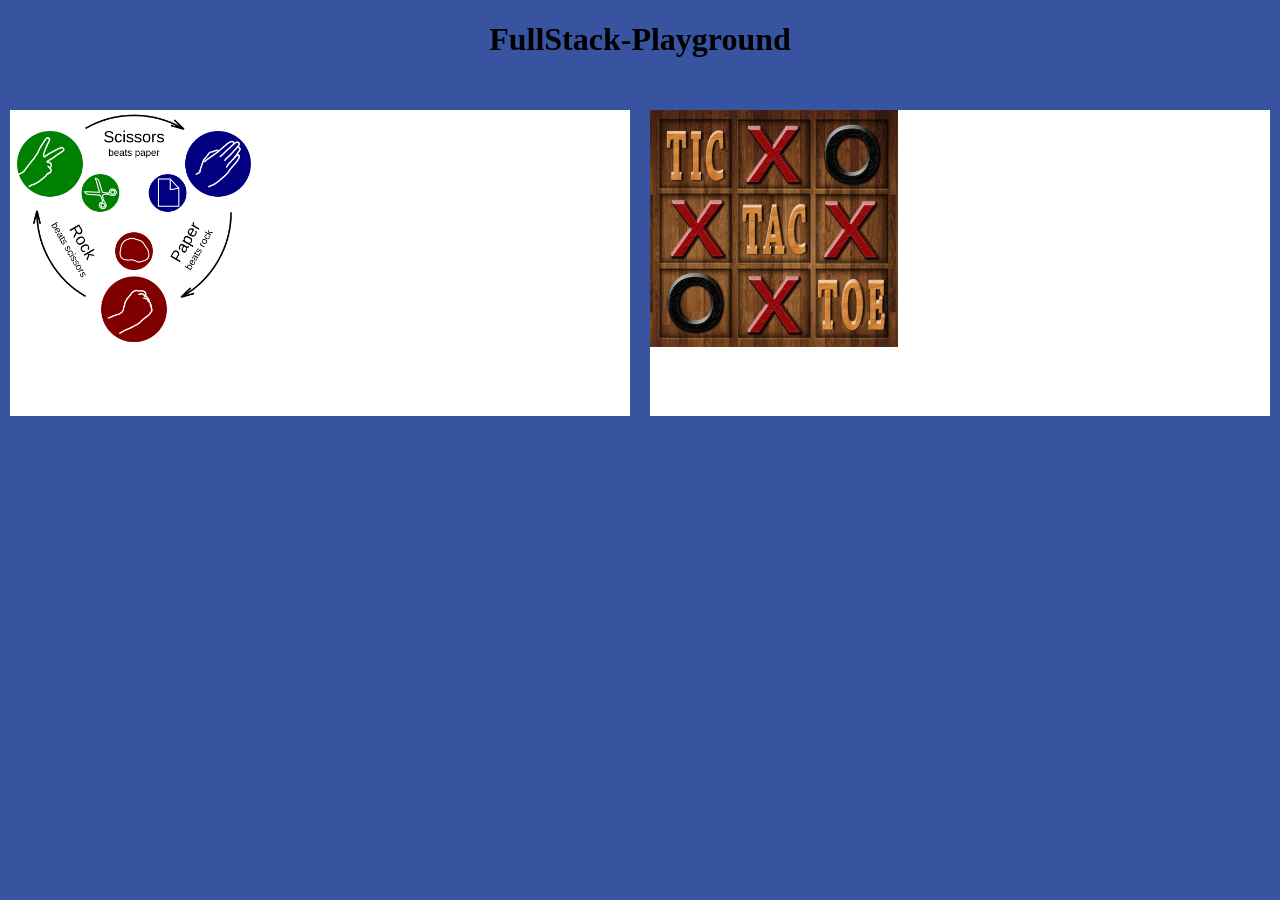
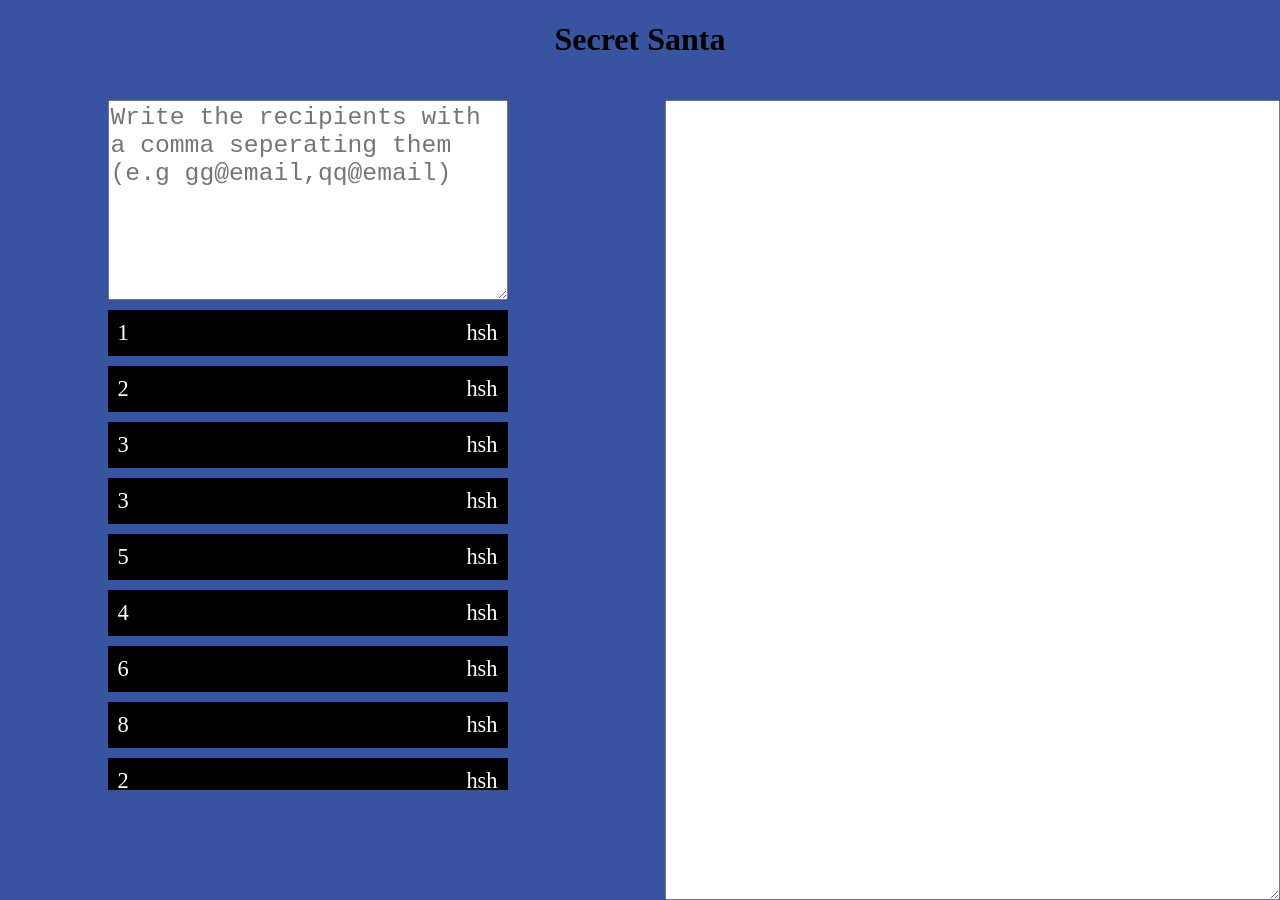
Before and after one commit to Panagiotis-Oikonomou/FullStack-Playground, a React (Vite) app in the folder Client/: page /secret-santa in a window 1280 px wide. Before the commit this address led to /. Before the commit the page ends 800 px from the top, so only its background shows below. Built offline with nearby package versions, Linux system fonts and the light colour scheme.

Commit message:
Made the add recipients UI.

```diff
--- a/Client/src/App.css
+++ b/Client/src/App.css
@@ -15,3 +15,25 @@ body,
 body {
   overflow: hidden;
 }
+
+::-webkit-scrollbar {
+  width: 8px;
+  height: 8px;
+}
+
+::-webkit-scrollbar-track {
+  background: transparent;
+}
+
+::-webkit-scrollbar-thumb {
+  background: #444;
+  border-radius: 10px;
+  border: 2px solid transparent;
+  background-clip: padding-box;
+}
+
+::-webkit-scrollbar-thumb:hover {
+  background: #666;
+  border: 2px solid transparent;
+  background-clip: padding-box;
+}
--- a/Client/src/App.jsx
+++ b/Client/src/App.jsx
@@ -3,6 +3,7 @@ import "./App.css";
 import Home from "./pages/Home";
 import RPS from "./pages/games/RPS";
 import TicTacToe from "./pages/games/TicTacToe";
+import SecretSanta from "./pages/fun/SecretSanta";
 
 function App() {
 
@@ -11,6 +12,7 @@ function App() {
       <Route path="/" element={<Home/>}></Route>
       <Route path="/rock_paper_scissors" element={<RPS/>}></Route>
       <Route path="/tictactoe" element={<TicTacToe/>}></Route>
+      <Route path="/secret-santa" element={<SecretSanta/>}></Route>
 
       <Route path="/*" element={<Navigate to="/"/>}></Route>
     </Routes>
--- a/Client/src/pages/Home.jsx
+++ b/Client/src/pages/Home.jsx
@@ -1,12 +1,13 @@
 import style from "./Home.module.css";
 import rockPaperScissors from "../assets/images/rockPaperScissors/Rock-paper-scissors.png";
 import ticTacToe from "../assets/images/ticTacToe/ticTacToe.png";
+import secretSanta from "../assets/images/secretSanta/secretSanta.png";
 import { Link } from "react-router-dom";
 import { useEffect } from "react";
 
 function Home() {
+    useEffect(() => { document.title = "Home" }, []);
 
-    useEffect(() => { document.title = "Home" }, []);
     return (
         <div className={style.container}>
             <div className={style.title}>
@@ -20,6 +21,7 @@ function Home() {
                             <img src={rockPaperScissors} />
                         </div>
                     </Link>
+                    <div className={style.projectTitle}>Rock-Paper-Scissors</div>
                 </div>
 
                 <div className={style.other}>
@@ -29,6 +31,15 @@ function Home() {
                         </div>
                     </Link>
                 </div>
+
+                <div className={style.other}>
+                    <Link to="/secret-santa">
+                        <div className={style.eachOther}>
+                            <img src={secretSanta} />
+                        </div>
+                    </Link>
+                </div>
+
             </div>
         </div>
     )
--- a/Client/src/pages/Home.module.css
+++ b/Client/src/pages/Home.module.css
@@ -13,22 +13,37 @@
 }
 
 .all{
-  display: flex;
+  display: grid;
   width: 100%;
-  height: 100%
+  height: 100%;
+  grid-template-columns: repeat(3, 1fr);
+  grid-template-rows: repeat(auto, 1fr);
+  gap: 10px;
+  overflow-y: auto;
+  overflow-x: hidden;
 }
 
 .other{
+  display: flex;
   width: 100%;
-  color: white;
+  height: 250px;
+  color: black;
   margin: 10px;
+  background-color: white;
 }
 
 .eachOther{
-  width: 100%;
-  height: 45%;
-  background-color: white;
+  width: 70%;
+  height: 100%;
   transition: background-color 0.3s ease;
+}
+
+.projectTitle{
+  display: flex;
+  justify-content: center;
+  width: 30%;
+  height: 100%;
+  font-size: 1.2em;
 }
 
 .eachOther:hover{
--- /dev/null
+++ b/Client/src/pages/fun/SecretSanta.jsx
@@ -0,0 +1,33 @@
+import style from "./SecretSanta.module.css";
+import { useEffect, useState } from "react";
+
+function SecretSanta() {
+    const [recipients, setRecipients] = useState(["1", "2", "3", "3", "5", "4", "6", "8", "2", "3", "3", "5", "4", "6", "8", "2", "3", "3", "5", "4", "6", "8"]);
+
+    useEffect(() => { document.title = "Secret Santa" }, []);
+
+    return (
+        <div className={style.container}>
+            <div className={style.title}>
+                <h1>Secret Santa</h1>
+            </div>
+
+            <div className={style.all}>
+                <div className={style.recipients}>
+                    <textarea placeholder="Write the recipients with a comma seperating them (e.g gg@email,qq@email)"></textarea>
+                    <div className={style.manageRecipients}>
+                        {recipients.map((val, index) => (
+                            <div className={style.insideManageRecipients} key={index}>{val} <div>hsh</div></div>
+                        ))}
+                    </div>
+                </div>
+
+                <div className={style.text}>
+                    <textarea></textarea>
+                </div>
+            </div>
+        </div>
+    )
+}
+
+export default SecretSanta
--- /dev/null
+++ b/Client/src/pages/fun/SecretSanta.module.css
@@ -0,0 +1,67 @@
+.container {
+  width: 100%;
+  height: 100%;
+  display: flex;
+  flex-direction: column;
+}
+
+.title {
+  color: black;
+  text-align: center;
+  width: 100%;
+  margin-bottom: 20px;
+}
+
+.all {
+  display: flex;
+  width: 100%;
+  height: 100%;
+  gap: 50px;
+}
+
+.recipients{
+    display: flex;
+    flex-direction: column;
+    width: 100%;
+    align-items: center;
+    gap: 10px;
+}
+
+.manageRecipients{
+    display: flex;
+    flex-direction: column;
+    width: 400px;
+    height: 60%;
+    gap: 10px;
+    overflow-y: auto;
+    overflow-x: hidden;
+}
+
+.insideManageRecipients{
+    display: flex;
+    background-color: black;
+    font-size: 1.4em;
+    padding: 10px;
+    justify-content: space-between;
+    align-items: center;
+}
+
+.insideManageRecipients:hover {
+    background-color: gray;
+}
+
+.text{
+    display: flex;
+    width: 100%;
+}
+
+.recipients textarea{
+    width: 400px;
+    height: 200px;
+    font-size: 1.9em;
+}
+
+.text textarea{
+    width: 100%;
+    height: 100%;
+}
```
Also changed, not shown: Client/src/assets/images/secretSanta/secretSanta.png (added).
